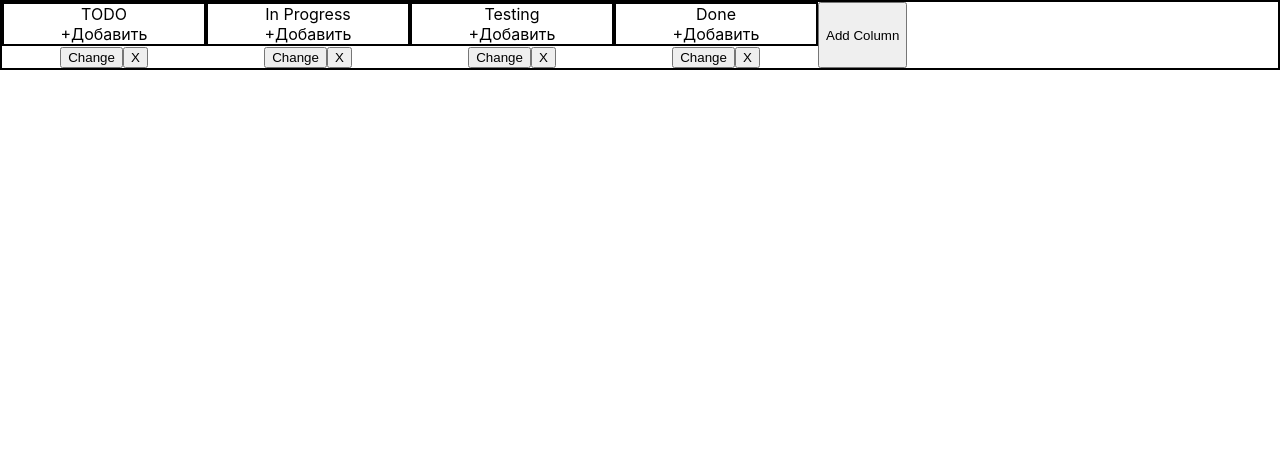
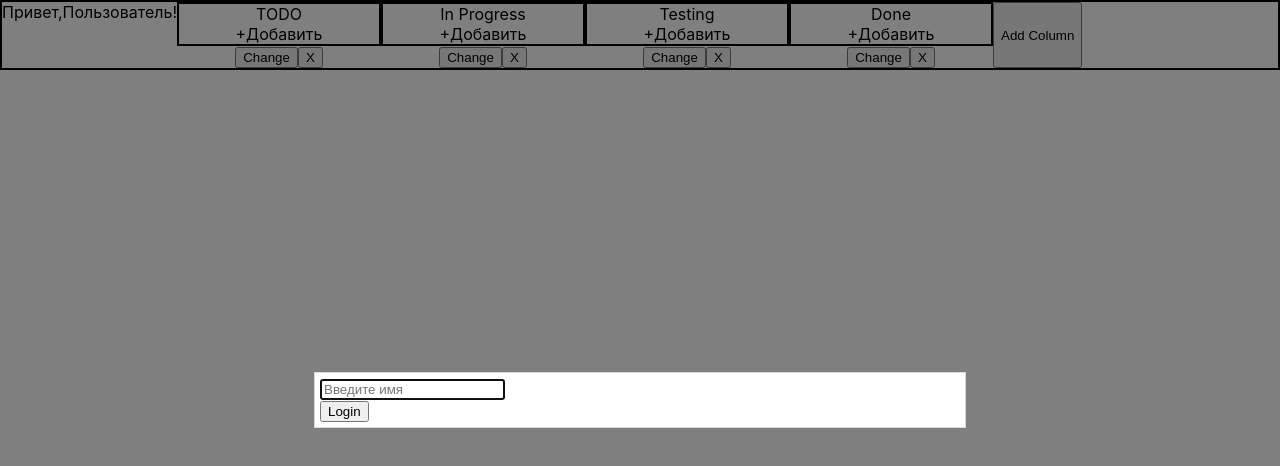
Before and after one commit to ElGuapo322/my-app-2, a React (Create React App) app: page / in a window 1280 px wide. Shown: the top 466 px of the page. Built offline with nearby package versions, Linux system fonts and the light colour scheme.

Commit message:
new columns, add, delete,change, popup login

```diff
--- /dev/null
+++ b/src/Components/Login.tsx
@@ -0,0 +1,46 @@
+import Popup from 'reactjs-popup';
+import 'reactjs-popup/dist/index.css';
+import { Form, Field } from 'react-final-form'
+import {Input} from '../Components/Input/Input'
+import React, {useState} from 'react';
+
+export default function Login(){
+const[isLoginOpen, setLoginOpen] = useState(localStorage.getItem('storageName')? false : true);
+const[name, setName] =useState('')
+    const closeLogin = () =>{
+
+setLoginOpen(false)
+    }
+
+    const getName = (v:any) =>{
+console.log(v)
+setName(v.title);
+//localStorage.setItem('storageName', name);
+ setLoginOpen(false);
+    }
+
+    React.useEffect(() => {
+        localStorage.setItem('storageName', name);
+      }, [name]);
+
+return(
+    <Popup open={isLoginOpen} closeOnDocumentClick onClose={closeLogin}>
+        <Form
+      onSubmit={getName}
+      render={({ handleSubmit, form, submitting, pristine, values }) => (
+        <form onSubmit={handleSubmit} >
+          <Field name="title" component={Input} placeholder='Введите имя' />
+
+          <div className="buttons">
+            <button  type="submit" disabled={submitting}>
+              Login
+            </button>
+          </div>
+
+        </form>
+      )}
+    />
+
+        </Popup>
+)
+}
--- a/src/Pages/MainPage.tsx
+++ b/src/Pages/MainPage.tsx
@@ -1,18 +1,25 @@
 import Column from "../Components/Column/column";
-import React, {useState} from "react";
+import React, {useState, useRef} from "react";
 import { v4 as uuidv4 } from 'uuid';
 import Popup from 'reactjs-popup';
 import 'reactjs-popup/dist/index.css';
 import { Form, Field } from 'react-final-form'
 import {Input} from '../Components/Input/Input'
+import Login from '../Components/Login'
 
-const columnData =[{id : uuidv4(),
-    columnName: "TODO",}, {id : uuidv4(),
-        columnName: "In Progress",}, {id : uuidv4(),
-            columnName: "Testing",}, {id : uuidv4(),
-                columnName: "Done",}];
+const columnData =[
+    {id : uuidv4(),
+    columnName: "TODO",},
+    {id : uuidv4(),
+    columnName: "In Progress",},
+    {id : uuidv4(),
+    columnName: "Testing",},
+    {id : uuidv4(),
+    columnName: "Done",}];
 
 export default function MainPage(){
+
+
 
 const [columns, setColumns] = useState(columnData);
 const [isModalOpen, setModalOpen] = useState(false);
@@ -24,8 +31,13 @@ console.log(newData)
 setColumns(newData)
 }
 const changeColumn =(v:any)=>{
-//console.log(v)
-//columns.map((i)=>(if()))
+console.log(v)
+const newColumns = columns.map((i:any)=>{if(v.id === i.id){
+    let index = columns.indexOf(i)
+     columns[index].columnName = v.title
+}return i})
+
+setColumns(newColumns)
 }
 
 const addColumn =(v:any) =>{
@@ -35,14 +47,20 @@ const addColumn =(v:any) =>{
     }
     console.log(createObj)
     setColumns([...columns, createObj])
+
 }
 
 
     return(
         <div className="main">
+            <div>Привет,{localStorage.getItem('storageName')? localStorage.getItem('storageName'): 'Пользователь'}!</div>
         {columns.map((i)=>(<div><Column key={i.id} title ={i.columnName}/>
-        <Popup trigger={<button id ={i.id} onClick={()=>setModalOpen(!isModalOpen)}>Change</button>} modal>
+        <Popup trigger={<button id ={i.id} onClick={()=>setModalOpen(!isModalOpen)}>Change</button>} >
         <Form
+        initialValues ={{
+
+            id:`${i.id}`
+        }}
       onSubmit={changeColumn}
       render={({ handleSubmit, form, submitting, pristine, values }) => (
         <form onSubmit={handleSubmit}>
@@ -78,6 +96,7 @@ const addColumn =(v:any) =>{
     />
 
         </Popup>
+   <Login/>
         </div>
     )
 }
```
